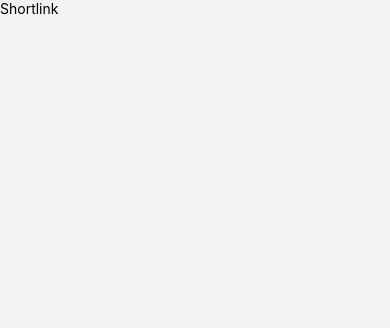
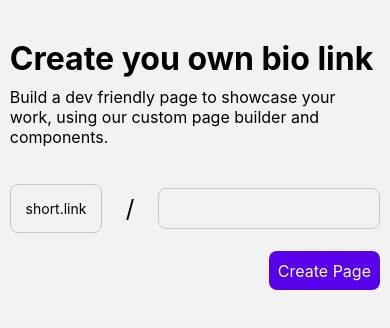
Before and after one commit to anirudhj2000/shortlink_app, a React Native app: screen /Home in a window 390 px wide. Shown: the top 328 px of the page. Built offline with nearby package versions, Linux system fonts and the light colour scheme.

Commit message:
home screen changes

```diff
--- a/src/screens/home.tsx
+++ b/src/screens/home.tsx
@@ -1,12 +1,79 @@
 import React from 'react';
-import {View, Text, StyleSheet, TouchableOpacity} from 'react-native';
+import {
+  View,
+  Text,
+  StyleSheet,
+  TouchableOpacity,
+  SafeAreaView,
+  StatusBar,
+  TextInput,
+} from 'react-native';
 
 const Home = () => {
   return (
-    <View>
-      <Text>Shortlink</Text>
-    </View>
+    <SafeAreaView>
+      <View
+        style={{
+          display: 'flex',
+          flexDirection: 'column',
+          marginVertical: '10%',
+          marginHorizontal: '2.5%',
+        }}>
+        <View style={{display: 'flex', flexDirection: 'column'}}>
+          <Text style={styles.header}>Create you own bio link</Text>
+          <Text style={{marginTop: '2.5%', color: '#000', fontSize: 16}}>
+            Build a dev friendly page to showcase your work, using our custom
+            page builder and components.
+          </Text>
+        </View>
+        <View
+          style={{
+            display: 'flex',
+            flexDirection: 'row',
+            marginTop: '10%',
+            justifyContent: 'space-between',
+            alignItems: 'center',
+          }}>
+          <View style={styles.inputContainerStyle}>
+            <Text>short.link</Text>
+          </View>
+          <Text style={{fontSize: 24}}>/</Text>
+          <TextInput
+            style={[styles.inputContainerStyle, {width: '60%', padding: '3%'}]}
+          />
+        </View>
+        <View
+          style={{
+            marginTop: '5%',
+            width: '100%',
+            display: 'flex',
+            flexDirection: 'row',
+            justifyContent: 'flex-end',
+          }}>
+          <TouchableOpacity
+            style={{
+              padding: '2.5%',
+              backgroundColor: '#5802eb',
+              borderRadius: 8,
+            }}
+            onPress={() => {}}>
+            <Text style={{color: '#fff', fontSize: 16}}>Create Page</Text>
+          </TouchableOpacity>
+        </View>
+      </View>
+    </SafeAreaView>
   );
 };
 
 export default Home;
+
+const styles = StyleSheet.create({
+  header: {fontSize: 32, fontWeight: 'bold', color: '#000'},
+  inputContainerStyle: {
+    display: 'flex',
+    borderWidth: 1,
+    borderColor: '#c7c7c7',
+    padding: '4%',
+    borderRadius: 8,
+  },
+});
```
